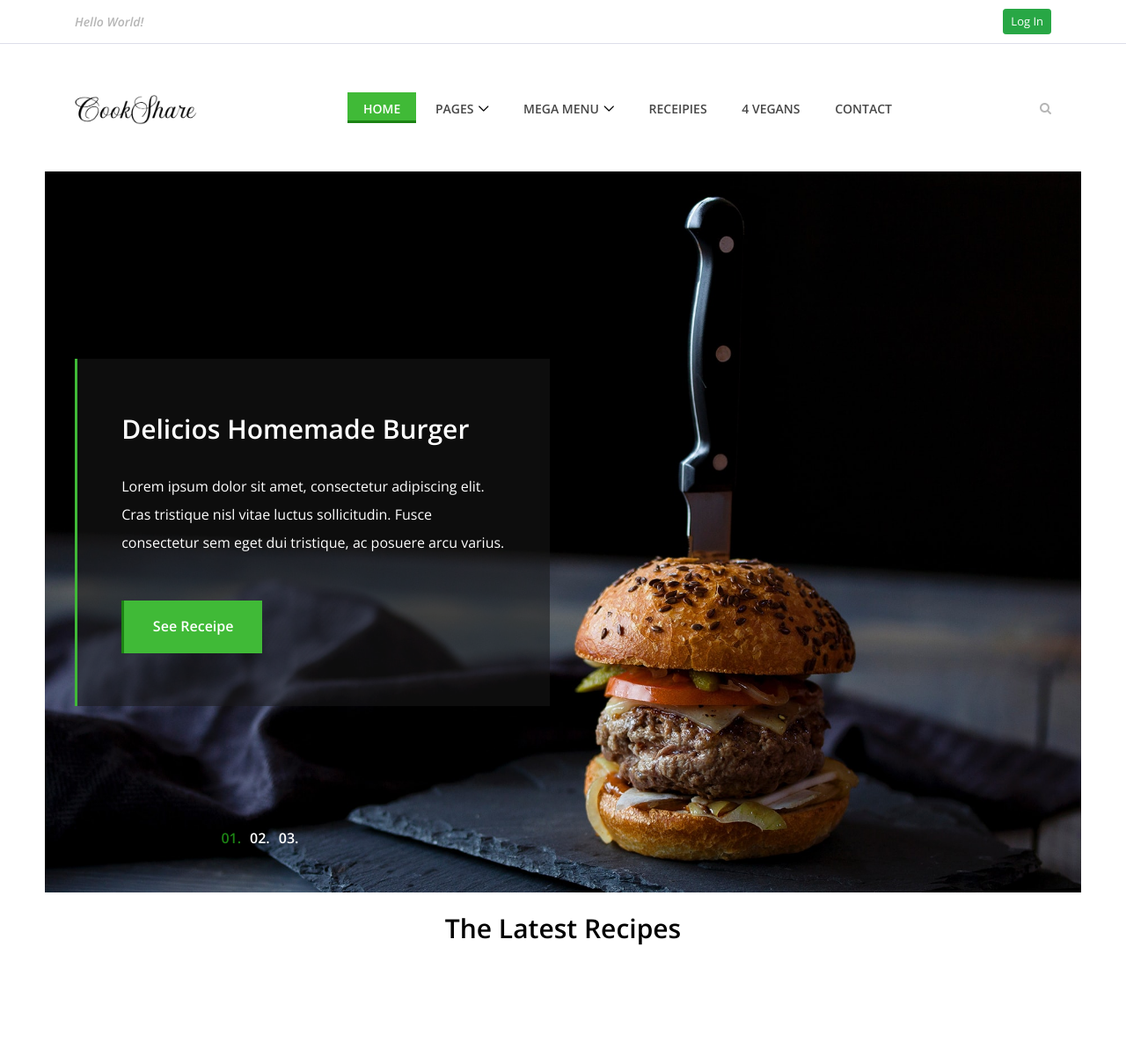
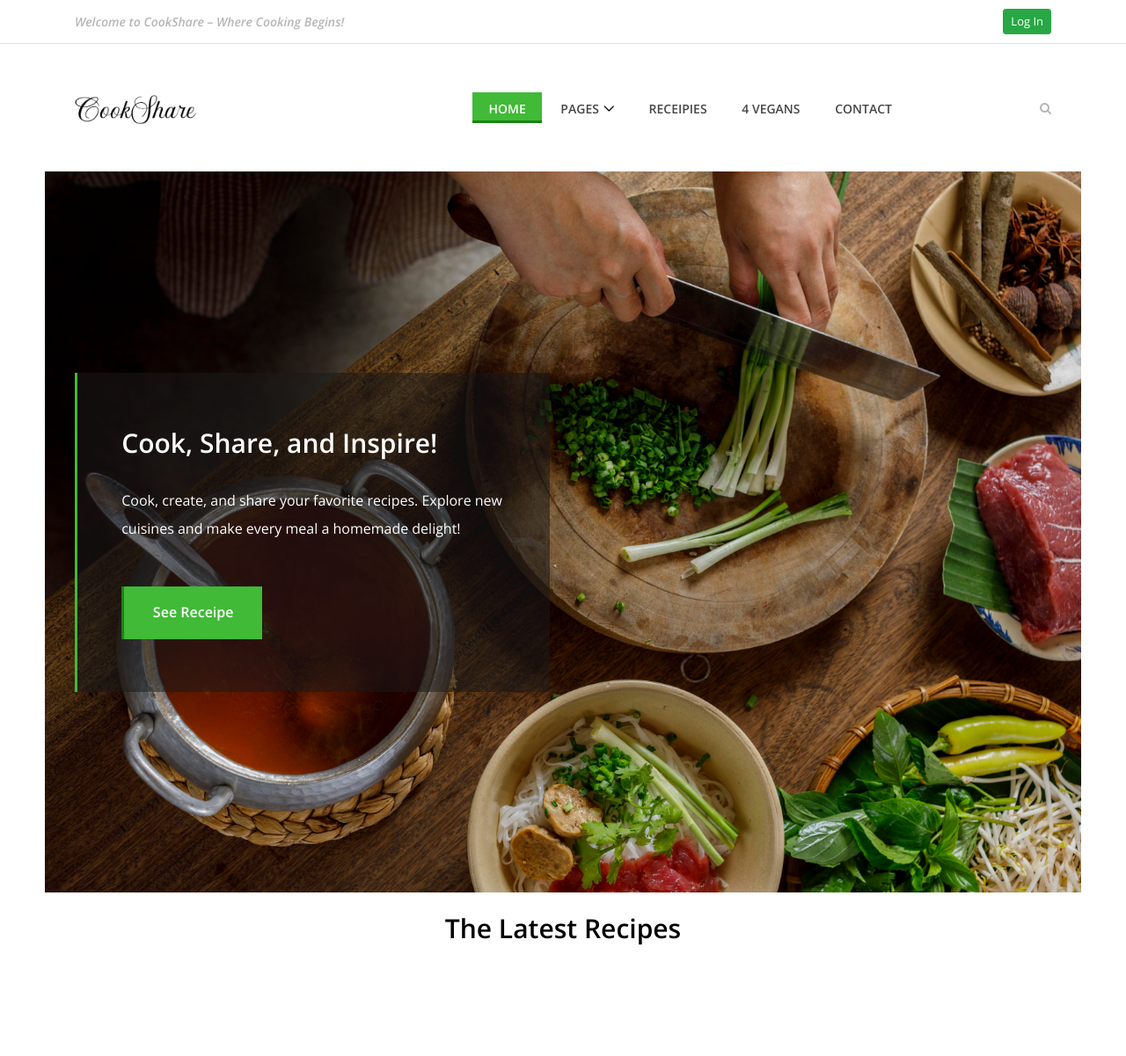
Before and after one commit to ann-jo-mathew/recipe_system, a Django app: page / in a window 1280 px wide. Shown: the top 1201 px of the page at 88% size. Run offline with Django 5.2, Linux system fonts and the light colour scheme; data that the repository does not hold is empty; some libraries are stand-ins or nearby versions; some web fonts are replaced.

Commit message:
Changes to home page like main image

```diff
--- a/recipe/recipeApp/templates/recipeApp/base.html
+++ b/recipe/recipeApp/templates/recipeApp/base.html
@@ -32,8 +32,8 @@
                     <div class="breaking-news">
                         <div id="breakingNewsTicker" class="ticker">
                             <ul>
-                                <li><a href="#">Hello World!</a></li>
-                                <li><a href="#">Welcome to CookShare.</a></li>
+                                <li><a href="#">Welcome to CookShare – Where Cooking Begins!</a></li>
+                                <li><a href="#">Discover, Create, and Share Delicious Recipes!</a></li>
                             </ul>
                         </div>
                     </div>
@@ -64,7 +64,8 @@
                 <nav class="classy-navbar justify-content-between" id="deliciousNav">
 
                     <!-- Logo -->
-                    <a class="nav-brand" href=""><img src="{% static 'recipeApp/img/core-img/logo.png' %}" width="140px" height="140px" alt=""></a>
+                    <a class="nav-brand" href="">
+                    <img src="{% static 'recipeApp\img\core-img\logo.png' %}" width="140px" height="140px" alt=""></a>
 
                     <!-- Navbar Toggler -->
                     <div class="classy-navbar-toggler">
@@ -113,7 +114,7 @@
                                         </li>
                                     </ul>
                                 </li>
-                                <li><a href="#">Mega Menu</a>
+                                <!--<li><a href="#">Mega Menu</a>
                                     <div class="megamenu">
                                         <ul class="single-mega cn-col-4">
                                             <li class="title">Catagory</li>
@@ -149,7 +150,7 @@
                                             </div>
                                         </div>
                                     </div>
-                                </li>
+                                </li>-->
                                 <li><a href="receipe-post.html">Receipies</a></li>
                                 <li><a href="receipe-post.html">4 Vegans</a></li>
                                 <li><a href="contact.html">Contact</a></li>
@@ -175,26 +176,27 @@
     </main>
 
     <!-- ##### Footer Area Start ##### -->
+    <hr>
     <footer class="footer-area">
         <div class="container h-100">
             <div class="row h-100">
                 <div class="col-12 h-100 d-flex flex-wrap align-items-center justify-content-between">
                     <!-- Footer Social Info -->
-                    <div class="footer-social-info text-right">
+                    <!--<div class="footer-social-info text-right">
                         <a href="#"><i class="fa fa-pinterest" aria-hidden="true"></i></a>
                         <a href="#"><i class="fa fa-facebook" aria-hidden="true"></i></a>
                         <a href="#"><i class="fa fa-twitter" aria-hidden="true"></i></a>
                         <a href="#"><i class="fa fa-dribbble" aria-hidden="true"></i></a>
                         <a href="#"><i class="fa fa-behance" aria-hidden="true"></i></a>
                         <a href="#"><i class="fa fa-linkedin" aria-hidden="true"></i></a>
-                    </div>
+                    </div>-->
                     <!-- Footer Logo -->
                     <div class="footer-logo">
                         <a href="index.html"><img src="{% static 'recipeApp/img/core-img/logo.png' %}" width="140px" height="140px" alt=""></a>
                     </div>
                     <!-- Copywrite -->
                     <p><!-- Link back to Colorlib can't be removed. Template is licensed under CC BY 3.0. -->
-Copyright &copy;<script>document.write(new Date().getFullYear());</script> All rights reserved | This template is made with <i class="fa fa-heart-o" aria-hidden="true"></i> by <a href="https://colorlib.com" target="_blank">Colorlib</a>
+Copyright &copy;<script>document.write(new Date().getFullYear());</script> All rights reserved </a>
 <!-- Link back to Colorlib can't be removed. Template is licensed under CC BY 3.0. --></p>
                 </div>
             </div>
--- a/recipe/recipeApp/templates/recipeApp/index.html
+++ b/recipe/recipeApp/templates/recipeApp/index.html
@@ -41,51 +41,21 @@
     <section class="hero-area">
         <div class="hero-slides owl-carousel">
             <!-- Single Hero Slide -->
-            <div class="single-hero-slide bg-img" style="background-image: url('{% static 'recipeApp/img/bg-img/bg1.jpg' %}');" >
+            <div class="single-hero-slide bg-img" style="background-image: url('{% static 'recipeApp/img/bg-img/h-bg.jpg' %}');" >
                 <div class="container h-100">
                     <div class="row h-100 align-items-center">
                         <div class="col-12 col-md-9 col-lg-7 col-xl-6">
-                            <div class="hero-slides-content" data-animation="fadeInUp" data-delay="100ms">
-                                <h2 data-animation="fadeInUp" data-delay="300ms">Delicios Homemade Burger</h2>
-                                <p data-animation="fadeInUp" data-delay="700ms">Lorem ipsum dolor sit amet, consectetur adipiscing elit. Cras tristique nisl vitae luctus sollicitudin. Fusce consectetur sem eget dui tristique, ac posuere arcu varius.</p>
-                                <a href="#" class="btn delicious-btn" data-animation="fadeInUp" data-delay="1000ms">See Receipe</a>
+                            <div class="hero-slides-content">
+                                <h2 >Cook, Share, and Inspire!</h2>
+                                <p >Cook, create, and share your favorite recipes. Explore new cuisines and make every meal a homemade delight!</p>
+                                <a href="#" class="btn delicious-btn">See Receipe</a>
                             </div>
                         </div>
                     </div>
                 </div>
             </div>
+    </section>
 
-            <!-- Single Hero Slide -->
-            <div class="single-hero-slide bg-img" style="background-image: url('{% static 'recipeApp/img/bg-img/bg6.jpg' %}');">
-                <div class="container h-100">
-                    <div class="row h-100 align-items-center">
-                        <div class="col-12 col-md-9 col-lg-7 col-xl-6">
-                            <div class="hero-slides-content" data-animation="fadeInUp" data-delay="100ms">
-                                <h2 data-animation="fadeInUp" data-delay="300ms">Delicios Homemade Burger</h2>
-                                <p data-animation="fadeInUp" data-delay="700ms">Lorem ipsum dolor sit amet, consectetur adipiscing elit. Cras tristique nisl vitae luctus sollicitudin. Fusce consectetur sem eget dui tristique, ac posuere arcu varius.</p>
-                                <a href="#" class="btn delicious-btn" data-animation="fadeInUp" data-delay="1000ms">See Receipe</a>
-                            </div>
-                        </div>
-                    </div>
-                </div>
-            </div>
-
-            <!-- Single Hero Slide -->
-            <div class="single-hero-slide bg-img" style="background-image: url('{% static 'recipeApp/img/bg-img/bg7.jpg' %}');">
-                <div class="container h-100">
-                    <div class="row h-100 align-items-center">
-                        <div class="col-12 col-md-9 col-lg-7 col-xl-6">
-                            <div class="hero-slides-content" data-animation="fadeInUp" data-delay="100ms">
-                                <h2 data-animation="fadeInUp" data-delay="300ms">Delicios Homemade Burger</h2>
-                                <p data-animation="fadeInUp" data-delay="700ms">Lorem ipsum dolor sit amet, consectetur adipiscing elit. Cras tristique nisl vitae luctus sollicitudin. Fusce consectetur sem eget dui tristique, ac posuere arcu varius.</p>
-                                <a href="#" class="btn delicious-btn" data-animation="fadeInUp" data-delay="1000ms">See Receipe</a>
-                            </div>
-                        </div>
-                    </div>
-                </div>
-            </div>
-        </div>
-    </section>
     <!-- ##### Hero Area End ##### -->
 
     <!-- ##### Top Catagory Area Start ##### -->
@@ -396,82 +366,7 @@
 
     <!-- ##### Quote Subscribe Area End ##### -->
 
-    <!-- ##### Follow Us Instagram Area Start ##### -->
-    <div class="follow-us-instagram">
-        <div class="container">
-            <div class="row">
-                <div class="col-12">
-                    <h5>Follow Us Instragram</h5>
-                </div>
-            </div>
-        </div>
-        <!-- Instagram Feeds -->
-        <div class="insta-feeds d-flex flex-wrap">
-            <!-- Single Insta Feeds -->
-            <div class="single-insta-feeds">
-                <img src="{% static 'recipeApp/img/bg-img/insta1.jpg' %}" alt="">
-                <!-- Icon -->
-                <div class="insta-icon">
-                    <a href="#"><i class="fa fa-instagram" aria-hidden="true"></i></a>
-                </div>
-            </div>
 
-            <!-- Single Insta Feeds -->
-            <div class="single-insta-feeds">
-                <img src="{% static 'recipeApp/img/bg-img/insta2.jpg' %}" alt="">
-                <!-- Icon -->
-                <div class="insta-icon">
-                    <a href="#"><i class="fa fa-instagram" aria-hidden="true"></i></a>
-                </div>
-            </div>
-
-            <!-- Single Insta Feeds -->
-            <div class="single-insta-feeds">
-                <img src="{% static 'recipeApp/img/bg-img/insta3.jpg' %}" alt="">
-                <!-- Icon -->
-                <div class="insta-icon">
-                    <a href="#"><i class="fa fa-instagram" aria-hidden="true"></i></a>
-                </div>
-            </div>
-
-            <!-- Single Insta Feeds -->
-            <div class="single-insta-feeds">
-                <img src="{% static 'recipeApp/img/bg-img/insta4.jpg' %}" alt="">
-                <!-- Icon -->
-                <div class="insta-icon">
-                    <a href="#"><i class="fa fa-instagram" aria-hidden="true"></i></a>
-                </div>
-            </div>
-
-            <!-- Single Insta Feeds -->
-            <div class="single-insta-feeds">
-                <img src="{% static 'recipeApp/img/bg-img/insta5.jpg' %}" alt="">
-                <!-- Icon -->
-                <div class="insta-icon">
-                    <a href="#"><i class="fa fa-instagram" aria-hidden="true"></i></a>
-                </div>
-            </div>
-
-            <!-- Single Insta Feeds -->
-            <div class="single-insta-feeds">
-                <img src="{% static 'recipeApp/img/bg-img/insta6.jpg' %}" alt="">
-                <!-- Icon -->
-                <div class="insta-icon">
-                    <a href="#"><i class="fa fa-instagram" aria-hidden="true"></i></a>
-                </div>
-            </div>
-
-            <!-- Single Insta Feeds -->
-            <div class="single-insta-feeds">
-                <img src="{% static 'recipeApp/img/bg-img/insta7.jpg' %}" alt="">
-                <!-- Icon -->
-                <div class="insta-icon">
-                    <a href="#"><i class="fa fa-instagram" aria-hidden="true"></i></a>
-                </div>
-            </div>
-        </div>
-    </div>
-    <!-- ##### Follow Us Instagram Area End ##### -->
  </main>
 {% endblock %}
 </body>
```
Also changed, not shown: recipe/recipeApp/static/recipeApp/img/bg-img/h-bg.jpg (added).
